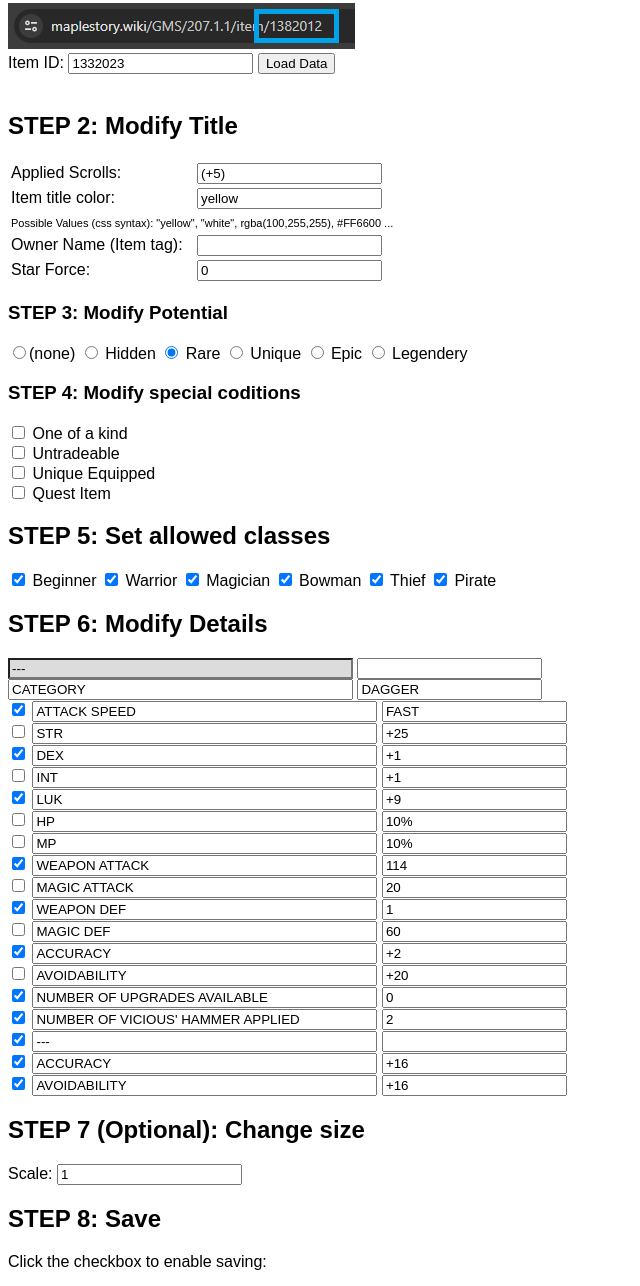
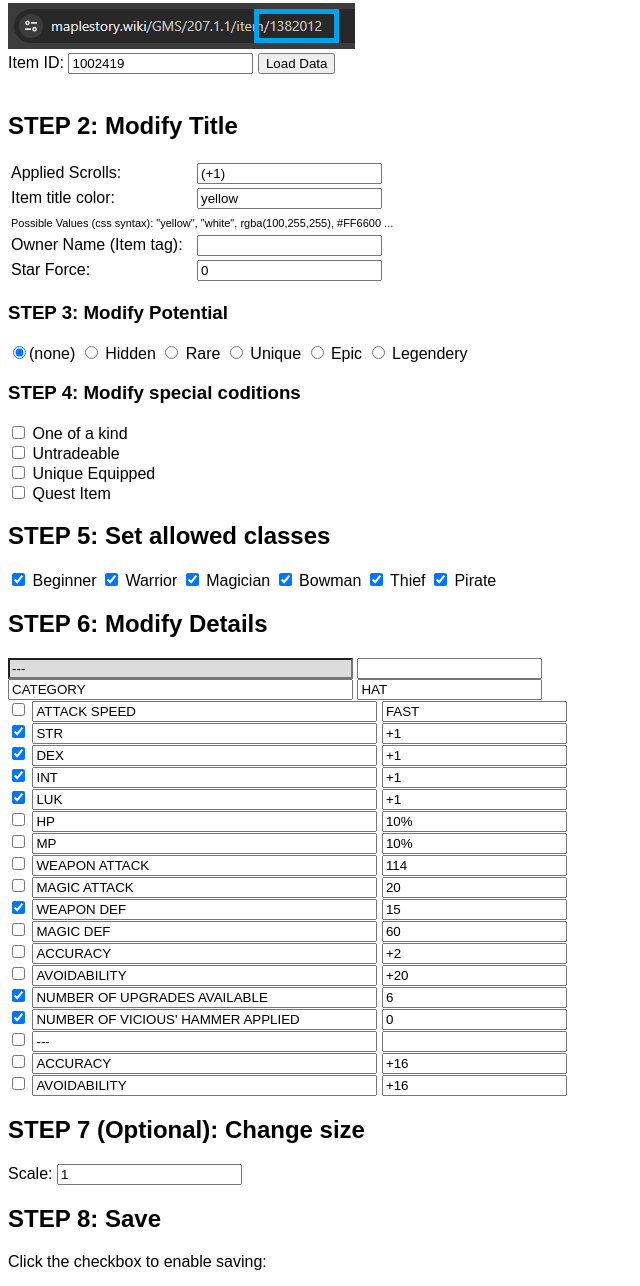
Before and after one commit to Sha933/MapleEquipsGen, a plain HTML site: page index.html in a window 1280 px wide. Shown: the part 439-1725 px from the top of the page, without its empty margins (0-640 px from the left). Drawn offline with Linux system fonts and the light colour scheme; no server answers.

Commit message:
switch to mark of the beta example

```diff
--- a/index.html
+++ b/index.html
@@ -26,7 +26,7 @@ Copy the ID from the URL to the following text box.
 <img src="tutorial1.png" height=""/>
 <br>
 <label>Item ID:</label>
-<input type="text" id="myTextbox" placeholder="Enter text" value="1332023">
+<input type="text" id="myTextbox" placeholder="Enter text" value="1002419">
 <!-- Button -->
 <button onclick="loadData()">Load Data</button>
 
@@ -36,7 +36,7 @@ Copy the ID from the URL to the following text box.
 <table>
   <tr>
     <td><Label style="margin-right: 10px;">Applied Scrolls:</Label></td>
-    <td><input id="appliedScrolls" value="(+5)"  oninput="redraw()"></td>
+    <td><input id="appliedScrolls" value="(+1)"  oninput="redraw()"></td>
   </tr>
   <tr hidden>
     <td><Label>Item title:</Label></td>
@@ -93,7 +93,7 @@ Copy the ID from the URL to the following text box.
 <h3>STEP 3: Modify Potential</h3>
   <label><input type="radio" name="rarity" value="none" checked oninput="redraw()">(none)</label>
   <label><input type="radio" name="rarity" value="hidden" oninput="redraw()"> Hidden</label>
-  <label><input type="radio" name="rarity" value="rare" oninput="redraw()" checked> Rare</label>
+  <label><input type="radio" name="rarity" value="rare" oninput="redraw()"> Rare</label>
   <label><input type="radio" name="rarity" value="unique" oninput="redraw()"> Unique</label>
   <label><input type="radio" name="rarity" value="epic" oninput="redraw()"> Epic</label>
   <label><input type="radio" name="rarity" value="legendery" oninput="redraw()"> Legendery</label>
@@ -137,19 +137,19 @@ Copy the ID from the URL to the following text box.
   <br>
   <span class="input-pair">
     <input type="text" size="40" id="categoryLabel" class="label-input" value="CATEGORY" oninput="redraw()">
-    <input type="text" id="category" value="DAGGER" class="value-input" oninput="redraw()">
+    <input type="text" id="category" value="HAT" class="value-input" oninput="redraw()">
   </span>
   <br>
   <span class="input-pair">
-    <input type="checkbox" checked id="attackSpeedCheckbox"  class="checkbox-input"  oninput="redraw()">
+    <input type="checkbox" id="attackSpeedCheckbox"  class="checkbox-input"  oninput="redraw()">
     <input type="text" size="40" id="attackSpeedLabel" class="label-input" value="ATTACK SPEED" oninput="redraw()">
     <input type="text" id="attackSpeed" value="FAST" class="value-input" oninput="redraw()">
   </span>
   <br>
   <span class="input-pair">
-  <input type="checkbox" unchecked id="strCheckbox"  class="checkbox-input"  oninput="redraw()">
+  <input type="checkbox" checked id="strCheckbox"  class="checkbox-input"  oninput="redraw()">
   <input type="text" size="40" id="strLabel" class="label-input" value="STR" oninput="redraw()">
-  <input type="text" id="str" value="+25" class="value-input" oninput="redraw()">
+  <input type="text" id="str" value="+1" class="value-input" oninput="redraw()">
   </span>
   <br>
   <span class="input-pair">
@@ -159,7 +159,7 @@ Copy the ID from the URL to the following text box.
 </span>
   <br>
   <span class="input-pair">
-  <input type="checkbox" unchecked id="intCheckbox"  class="checkbox-input"  oninput="redraw()">
+  <input type="checkbox" checked id="intCheckbox"  class="checkbox-input"  oninput="redraw()">
   <input type="text" size="40" id="intLabel" class="label-input" value="INT" oninput="redraw()">
   <input type="text" id="int" value="+1" class="value-input" oninput="redraw()">
 </span>
@@ -167,7 +167,7 @@ Copy the ID from the URL to the following text box.
 <span class="input-pair">
 <input type="checkbox" checked id="lukCheckbox"  class="checkbox-input"  oninput="redraw()">
 <input type="text" size="40" id="lukLabel" class="label-input" value="LUK" oninput="redraw()">
-<input type="text" id="int" value="+9" class="value-input" oninput="redraw()">
+<input type="text" id="int" value="+1" class="value-input" oninput="redraw()">
 </span>
 <br>
 <span class="input-pair">
@@ -183,7 +183,7 @@ Copy the ID from the URL to the following text box.
   </span>
   <br>
   <span class="input-pair">
-  <input type="checkbox" checked id="weaponAttackCheckbox"  class="checkbox-input"  oninput="redraw()">
+  <input type="checkbox" unchecked id="weaponAttackCheckbox"  class="checkbox-input"  oninput="redraw()">
   <input type="text" size="40" id="weaponAttackLabel" class="label-input" value="WEAPON ATTACK" oninput="redraw()">
   <input type="text" id="weaponAttack" value="114" class="value-input" oninput="redraw()">
 </span>
@@ -197,7 +197,7 @@ Copy the ID from the URL to the following text box.
   <span class="input-pair">
   <input type="checkbox" checked id="weaponDefCheckbox"  class="checkbox-input"  oninput="redraw()">
   <input type="text" size="40" id="weaponDefLabel" class="label-input" value="WEAPON DEF" oninput="redraw()">
-  <input type="text" id="weaponDef" value="1" class="value-input" oninput="redraw()">
+  <input type="text" id="weaponDef" value="15" class="value-input" oninput="redraw()">
 </span>
   <br>
   <span class="input-pair">
@@ -207,7 +207,7 @@ Copy the ID from the URL to the following text box.
 </span>
   <br>
   <span class="input-pair">
-  <input type="checkbox" checked id="accuracyCheckbox"  class="checkbox-input"  oninput="redraw()">
+  <input type="checkbox" unchecked id="accuracyCheckbox"  class="checkbox-input"  oninput="redraw()">
   <input type="text" size="40" id="accuracyLabel" class="label-input" value="ACCURACY" oninput="redraw()">
   <input type="text" id="accuracy" value="+2" class="value-input" oninput="redraw()">
 </span>
@@ -221,29 +221,29 @@ Copy the ID from the URL to the following text box.
 <span class="input-pair">
 <input type="checkbox" checked id="upgradesAvailableCheckbox"  class="checkbox-input"  oninput="redraw()">
 <input type="text" size="40" id="upgradesAvailableLabel" class="label-input" value="NUMBER OF UPGRADES AVAILABLE" oninput="redraw()">
-<input type="text" id="upgradesAvailable" value="0" class="value-input" oninput="redraw()">
+<input type="text" id="upgradesAvailable" value="6" class="value-input" oninput="redraw()">
 </span>
 <br>
 <span class="input-pair">
 <input type="checkbox" checked id="hammersAppliedCheckbox"  class="checkbox-input"  oninput="redraw()">
 <input type="text" size="40" id="hammersAppliedLabel" class="label-input" value="NUMBER OF VICIOUS' HAMMER APPLIED" oninput="redraw()">
-<input type="text" id="hammersApplied" value="2" class="value-input" oninput="redraw()">
+<input type="text" id="hammersApplied" value="0" class="value-input" oninput="redraw()">
 </span>
 <br>
 <span class="input-pair">
-<input type="checkbox" checked id="potentialSectionSeparatorCheckbox" class="checkbox-input"  oninput="redraw()">
+<input type="checkbox" unchecked id="potentialSectionSeparatorCheckbox" class="checkbox-input"  oninput="redraw()">
 <input type="text" size="40" id="potentialSectionSeparatorLabel" class="label-input" value="---" oninput="redraw()">
 <input type="text" id="potentialSectionSeparator" value="" class="value-input" oninput="redraw()">
 </span>
 <br>
 <span class="input-pair">
-<input type="checkbox" checked id="accuracyPotentialCheckbox"  class="checkbox-input"  oninput="redraw()">
+<input type="checkbox" unchecked id="accuracyPotentialCheckbox"  class="checkbox-input"  oninput="redraw()">
 <input type="text" size="40" id="accuracyPotentialLabel" class="label-input" value="ACCURACY" oninput="redraw()">
 <input type="text" id="accuracyPotential" value="+16" class="value-input" oninput="redraw()">
 </span>
 <br>
 <span class="input-pair">
-<input type="checkbox" checked id="avoidabilityPotentialCheckbox"  class="checkbox-input"  oninput="redraw()">
+<input type="checkbox" unchecked id="avoidabilityPotentialCheckbox"  class="checkbox-input"  oninput="redraw()">
 <input type="text" size="40" id="avoidabilityPotentialLabel" class="label-input" value="AVOIDABILITY" oninput="redraw()">
 <input type="text" id="avoidabilityPotential" value="+16" class="value-input" oninput="redraw()">
 </span>
```
